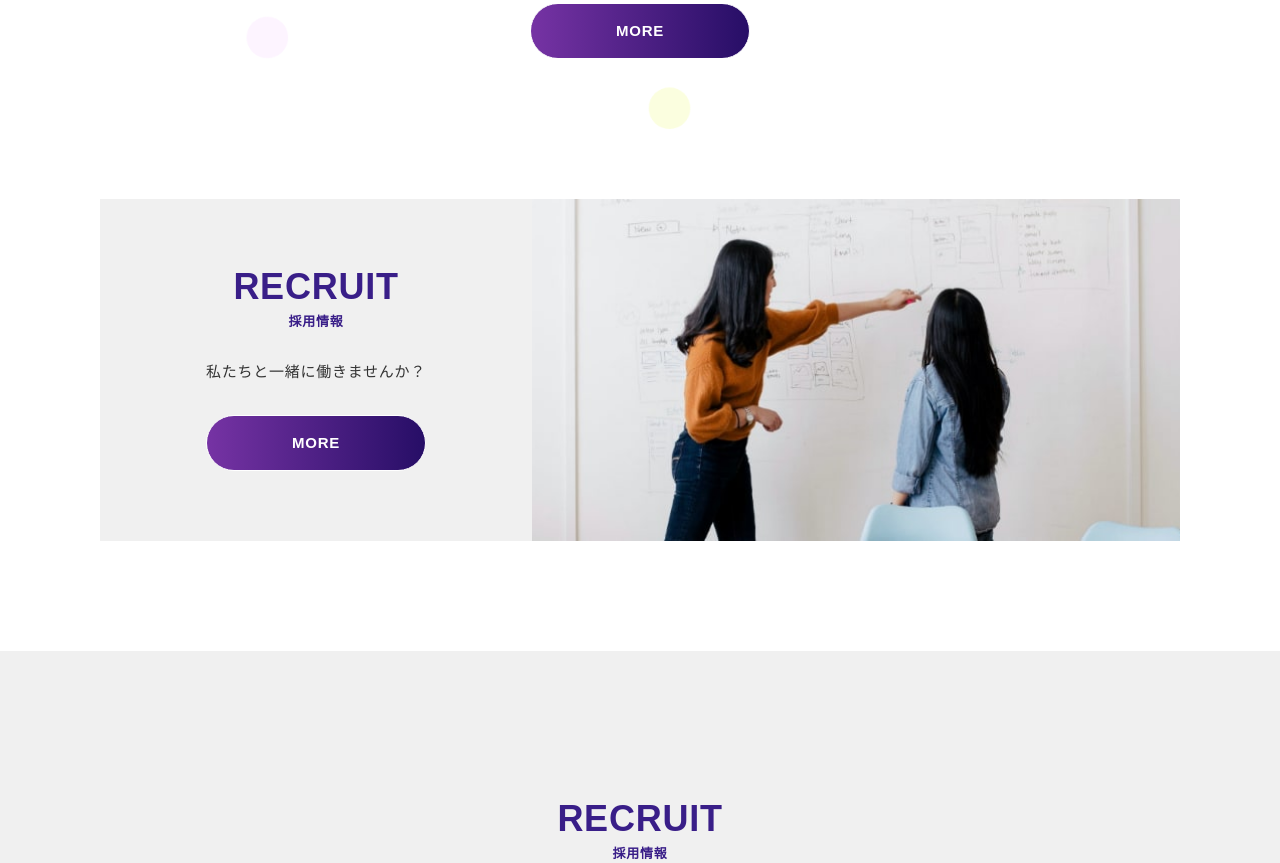
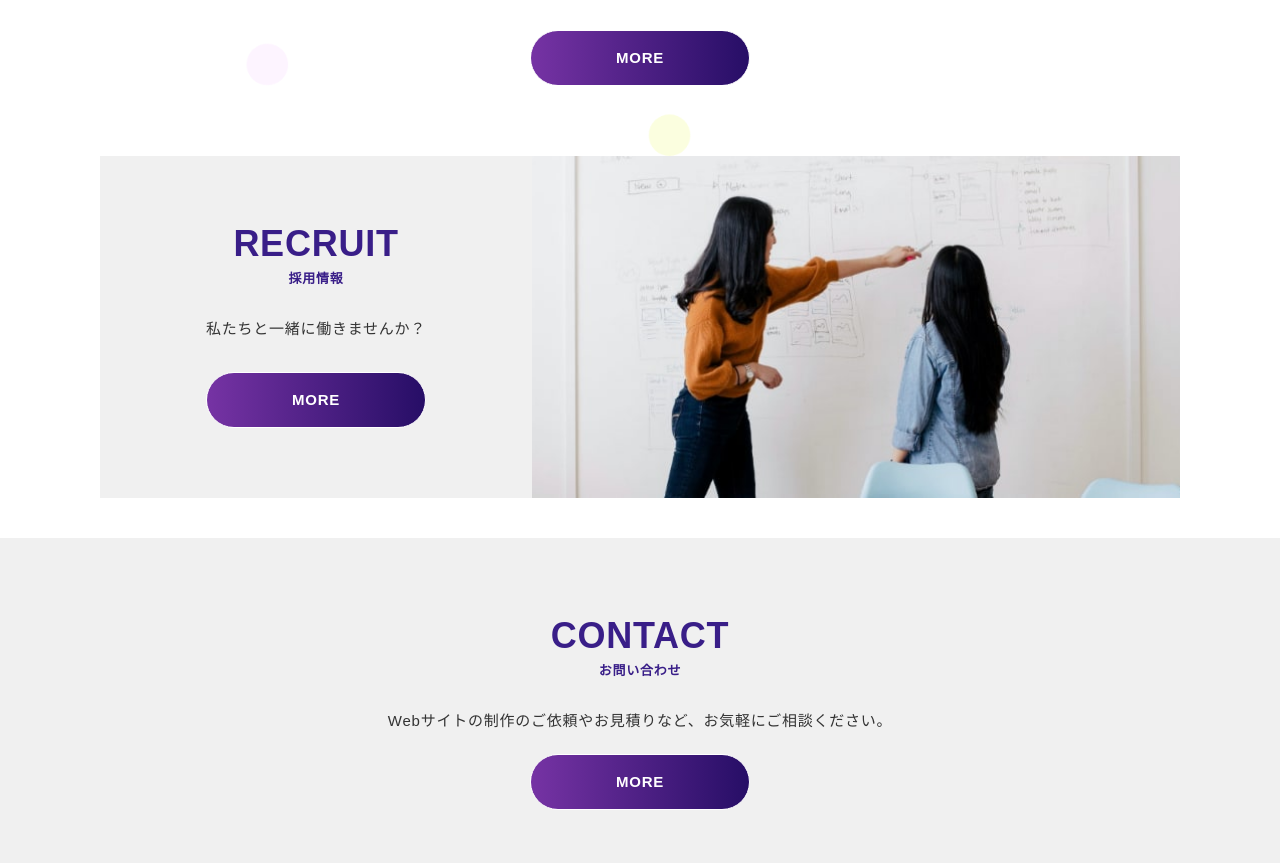
Before and after one commit to HayatoHamabe/pon-design, a plain HTML site: page index.html in a window 1280 px wide. Shown: the part 2679-3542 px from the top of the page. Drawn offline with Linux system fonts and the light colour scheme.

Commit message:
minor fix

```diff
--- a/index.html
+++ b/index.html
@@ -1,4 +1,4 @@
-<!DOCTYPE html>
+o<!DOCTYPE html>
 <html lang="en">
   <head>
     <meta charset="UTF-8" />
@@ -272,8 +272,8 @@
         <div class="p-contact__inner l-inner">
           <div class="p-contact__heading">
             <h2 class="c-heading-primary">
-              recruit
-              <span class="c-heading-primary__sub">採用情報</span>
+              contact
+              <span class="c-heading-primary__sub">お問い合わせ</span>
             </h2>
           </div>
           <div class="p-contact__body">
--- a/sass/object/project/_contact-form.scss
+++ b/sass/object/project/_contact-form.scss
@@ -4,6 +4,12 @@
   background-color: g.$color-gray;
   padding: 80px 0;
   margin-top: 40px;
+  @include g.mq(md) {
+    margin-top: 30px;
+  }
+  &__inner {
+    padding: 0;
+  }
   &__heading {
     text-align: center;
     margin-bottom: 30px;
--- a/sass/object/project/_recruit.scss
+++ b/sass/object/project/_recruit.scss
@@ -3,6 +3,7 @@
 .p-recruit {
   &__inner {
     display: flex;
+    padding: 0 15px;
     @include g.mq(md) {
       flex-direction: column-reverse;
     }
```
Also changed, not shown: css/style.css, css/style.min.css, 2 other files.
